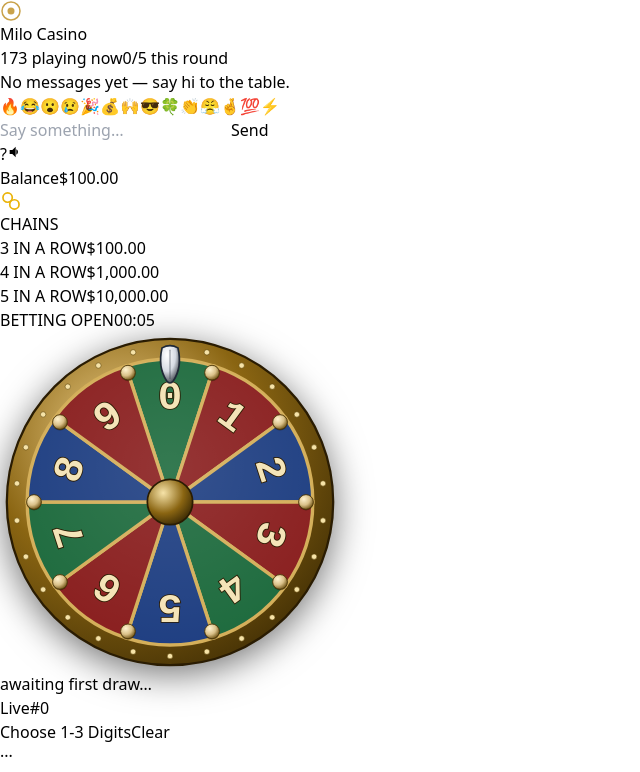
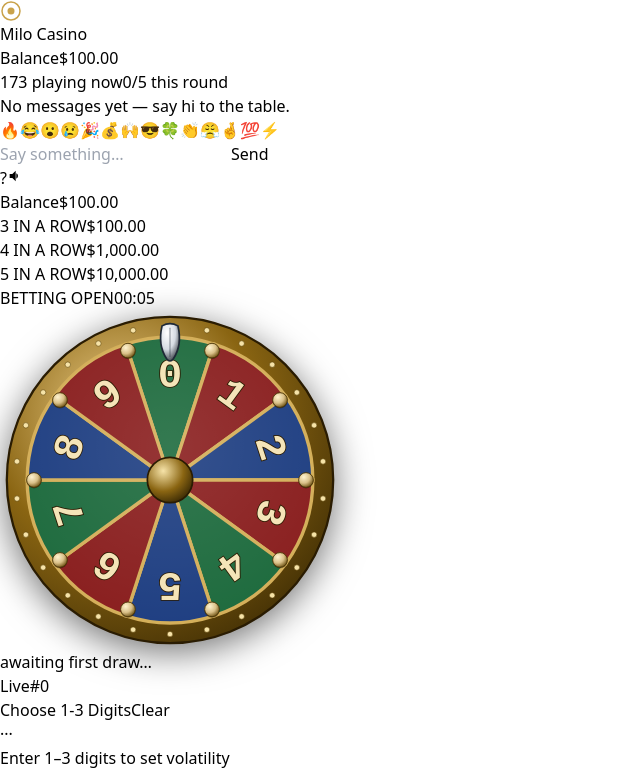
Before and after one commit to milerdo/chains, a React (Vite) app: page / in a window 1280 px wide. Shown: the top 772 px of the page, without its empty margins (0-640 px from the left). Built offline with nearby package versions, Linux system fonts and the light colour scheme.

Commit message:
looks good, now Confirm Combo Bet

```diff
--- a/src/App.tsx
+++ b/src/App.tsx
@@ -10,7 +10,7 @@
 
 import { useEffect, useRef, useState } from 'react';
 import { GameProvider, useGame } from './hooks/useGame';
-import { GameHeader, ChainsMark } from './components/GameHeader';
+import { GameHeader } from './components/GameHeader';
 import { LeftColumnControls } from './components/LeftColumnControls';
 import { JackpotPanel } from './components/JackpotPanel';
 import { Wheel } from './components/Wheel';
@@ -60,9 +60,6 @@ function AppShell() {
             <LeftColumnControls onOpenHelp={() => setHelpOpen(true)} />
           </div>
           <div className="flex min-h-0 flex-col gap-3 overflow-hidden">
-            <div className="flex shrink-0 justify-center">
-              <ChainsMark />
-            </div>
             <JackpotPanel />
             {isDesktop && <Wheel />}
           </div>
--- a/src/components/BettingPanel.tsx
+++ b/src/components/BettingPanel.tsx
@@ -472,7 +472,7 @@ export function BettingPanel({ onLockChange, onAutoBetChange }: BettingPanelProp
                   : 'cursor-not-allowed bg-white/[0.06] text-white/25',
               ].join(' ')}
             >
-              {isCombo ? 'Confirm Combo' : 'Place Bet'}
+              {isCombo ? 'Confirm Combo Bet' : 'Place Bet'}
             </button>
           </div>
         )}
--- a/src/components/ChainLinks.tsx
+++ b/src/components/ChainLinks.tsx
@@ -68,15 +68,17 @@ interface LinkChainProps {
 
 export function LinkChain({ ticket, size = 'md', showJackpot = true }: LinkChainProps) {
   return (
-    <div className="flex items-center">
+    <div className="flex flex-wrap items-center gap-y-1.5">
+      <span className="flex items-center">
         {ticket.baseSequence.map((digit, i) => (
           <span key={`b-${i}`} className="flex items-center">
             {i > 0 && <Link size={size} />}
             <ChainCircle digit={digit} state={baseCircleState(ticket, i)} size={size} />
           </span>
         ))}
+      </span>
       {showJackpot && (
-        <>
+        <span className="flex items-center">
           <Link size={size} />
           {size !== 'xs' && (
             <span className="mx-0.5 font-mono text-[9px] uppercase tracking-[0.1em] text-white/25">JP</span>
@@ -88,7 +90,7 @@ export function LinkChain({ ticket, size = 'md', showJackpot = true }: LinkChain
               <ChainCircle digit={digit} state={jackpotCircleState(ticket, i)} size={size} />
             </span>
           ))}
-        </>
+        </span>
       )}
     </div>
   );
--- a/src/components/GameHeader.tsx
+++ b/src/components/GameHeader.tsx
@@ -6,11 +6,18 @@
 // CHAINS wordmark lives inside the app now (see App.tsx's ChainsBadge).
 // ============================================================================
 
+import { useGame } from '../hooks/useGame';
+import { Balance } from './Balance';
+
 export function GameHeader() {
+  const { balance } = useGame();
   return (
     <header className="sticky top-0 z-30 border-b border-white/[0.06] bg-[#121212]/95 backdrop-blur-md">
-      <div className="mx-auto flex max-w-6xl items-center gap-3 px-4 py-3 sm:px-6">
+      <div className="mx-auto flex max-w-6xl items-center justify-between gap-3 px-4 py-3 sm:px-6">
         <HostMark />
+        <div className="lg:hidden">
+          <Balance balance={balance} />
+        </div>
       </div>
     </header>
   );
--- a/src/components/MobileFooter.tsx
+++ b/src/components/MobileFooter.tsx
@@ -85,16 +85,16 @@ export function MobileFooter({ onOpenHelp }: MobileFooterProps) {
             onClick={() => setChatOpen(false)}
         >
             <div
-            className="max-h-[75vh] w-full overflow-hidden rounded-t-3xl border border-white/10 bg-[#141414]"
+            className="flex h-[80dvh] max-h-[80dvh] w-full flex-col overflow-hidden rounded-t-3xl border border-white/10 bg-[#141414] pb-[env(safe-area-inset-bottom,0px)]"
             onClick={(e) => e.stopPropagation()}
             >
-            <div className="flex items-center justify-between px-4 py-3">
+            <div className="flex shrink-0 items-center justify-between px-4 py-3">
                 <span className="font-mono text-xs font-bold uppercase tracking-[0.2em] text-white/60">Table Chat</span>
                 <button type="button" onClick={() => setChatOpen(false)} aria-label="Close" className="text-white/50">
                 ✕
                 </button>
             </div>
-            <div className="max-h-[60vh] px-3 pb-3">
+            <div className="min-h-0 flex-1 px-3 pb-3">
                 <EmojiChat />
             </div>
             </div>
--- a/src/components/Ticket.tsx
+++ b/src/components/Ticket.tsx
@@ -12,7 +12,7 @@ import { formatSignedCurrency } from '../utils/format';
 import { LinkChain } from './ChainLinks';
 
 const STATUS_META: Record<TicketStatus, { label: string; tone: string }> = {
-  WAITING: { label: 'QUEUED', tone: 'text-white/40' },
+  WAITING: { label: 'ACTIVE', tone: 'text-[#eab308]' },
   ACTIVE: { label: 'ACTIVE', tone: 'text-[#eab308]' },
   LOST: { label: 'LOSS', tone: 'text-red-400' },
   BASE_WON: { label: 'JACKPOT QUALIFICATION', tone: 'text-emerald-400' },
@@ -44,11 +44,10 @@ export function TicketCard({ ticket }: { ticket: Ticket }) {
     >
       <div className="flex items-center justify-between">
         <div className="flex items-center gap-2">
-          <span className="font-mono text-xs font-bold tracking-[0.15em] text-white">{ticket.tier}</span>
           {(ticket.status === 'WAITING' || ticket.status === 'ACTIVE') && (
-            <span className="font-mono text-[10px] text-white/35">
-              STEP {ticket.baseProgress}/{ticket.baseSequence.length}
-            </span>
+           <span className="font-mono text-[10px] text-white/35">
+            STEP {ticket.baseProgress}/{ticket.baseSequence.length}
+          </span>
           )}
         </div>
         <span className={`font-mono text-[10px] font-semibold uppercase tracking-[0.2em] ${meta.tone}`}>
```
Lines whose indentation alone changed are shown as unchanged.
